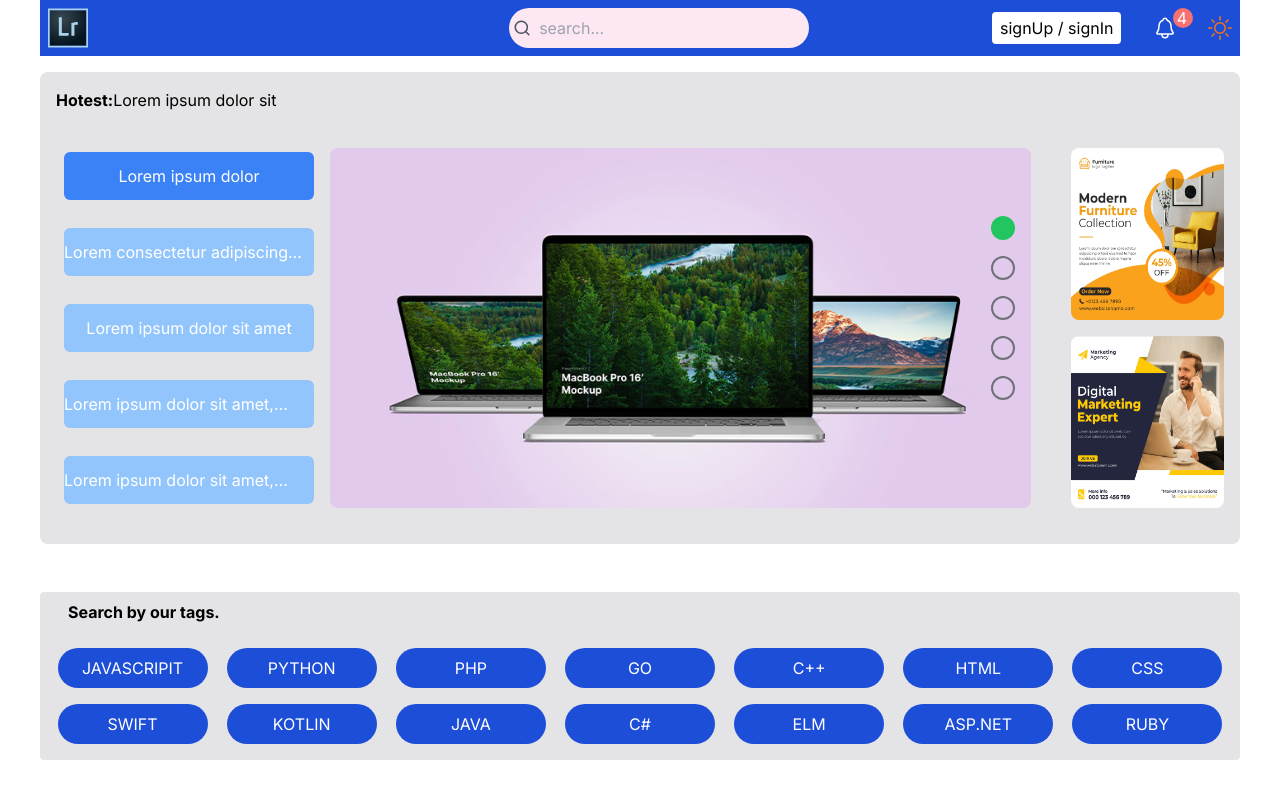
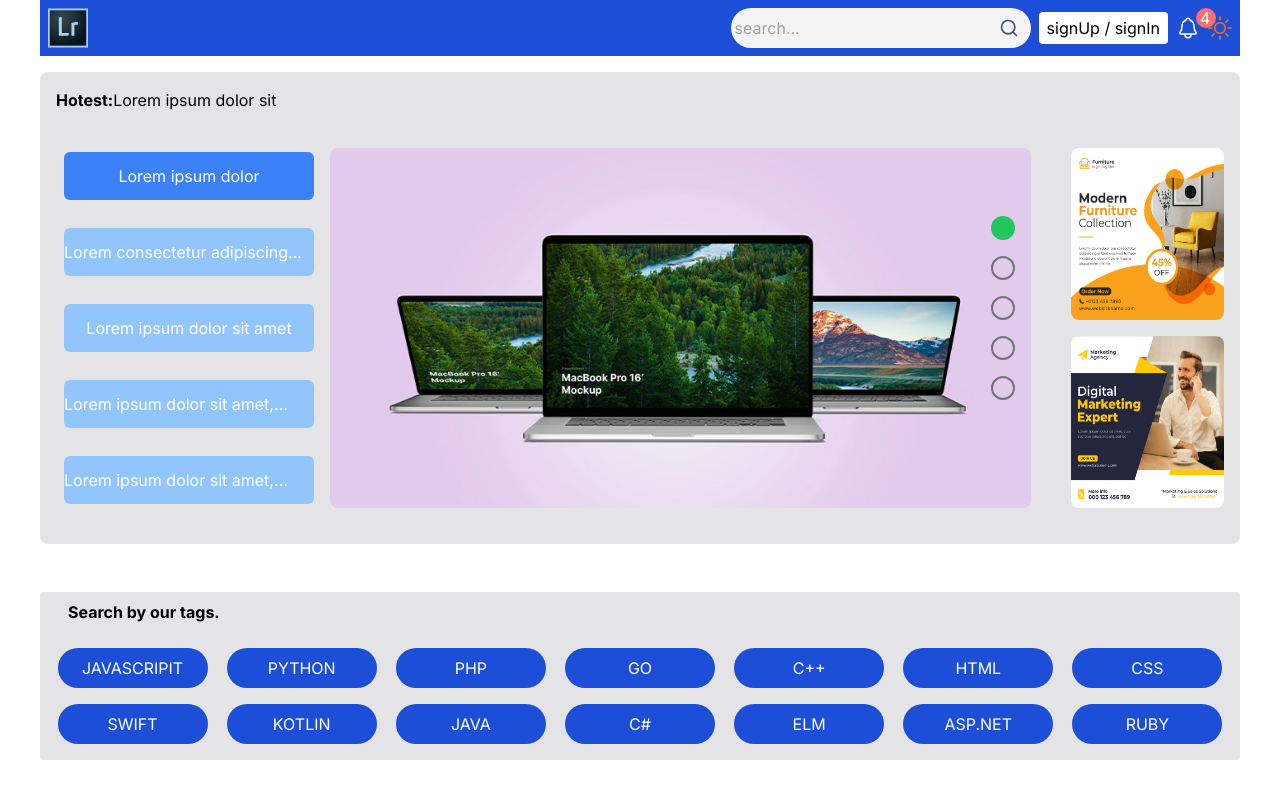
Before and after one commit to arshia788/BlogV2NextPractice, a Next.js app: page / in a window 1280 px wide. Shown: the top 800 px of the page. Built offline with nearby package versions, Linux system fonts and the light colour scheme.

Commit message:
changed the ui of header

```diff
--- a/components/layout/Header.js
+++ b/components/layout/Header.js
@@ -2,18 +2,18 @@
 import LogInHeader from 'components/module/header/LogInHeader';
 import HeaderSearch from 'components/module/header/HeaderSearch';
 import Image from 'next/image';
+import Link from 'next/link';
 
 export default function Header() {
 
 
     return (
-        <header className='flex justify-between items-center bg-blue-700 p-2'>
+        <header className='flex justify-between items-center bg-blue-700 p-2 sticky top-0 left-0 right-0 z-10'>
 
-            <div className=' w-[230px]'>
+            <Link href={'/'} className=' w-[230px]'>
                 <Image src={'/logo.svg'} width={40} height={40} alt='logo'/>
-            </div>
+            </Link>
 
-            <HeaderSearch />
             <LogInHeader />
         </header>
     )
--- a/components/module/header/HeaderSearch.js
+++ b/components/module/header/HeaderSearch.js
@@ -1,9 +1,8 @@
 'use client';
+import { useState } from 'react';
 
 import { FiSearch } from "react-icons/fi";
 import { FiArrowRight } from "react-icons/fi";
-import { useState } from 'react';
-
 
 
 export default function HeaderSearch() {
@@ -24,19 +23,28 @@
     return (
 
         <div className='flex justify-between items-center
-             bg-pink-100 rounded-full py-2 px-1 w-[300px] ml-12'>
+             bg-zinc-100 rounded-full py-2 px-1 w-[300px] ml-12'>
 
-            <FiSearch className='w-6 h-6 text-gray-600 mr-2' />
             <input placeholder='search...'
                 className='bg-transparent outline-none w-80 '
                 onChange={changeHandler}
             />
 
+
             <div className="w-8">
-                <FiArrowRight
-                    className={`${showArrow ? " static transition-all duration-300" : 'w-4 h-4 hidden transition-all duration-300'}`}
-                />
+
+                {
+                    showArrow ?
+
+                        <FiArrowRight
+                        className='w-5 h-5 text-gray-600 mr-2'
+                        />
+                        :
+                        <FiSearch className='w-5 h-5 text-gray-600 mr-2' />
+                }
+
             </div>
+
         </div>
     )
 }
--- a/components/module/header/LogInHeader.js
+++ b/components/module/header/LogInHeader.js
@@ -1,7 +1,8 @@
 'use client';
 
+import HeaderSearch from './HeaderSearch';
+
 import { IoNotificationsOutline } from 'react-icons/io5';
-
 import { FiMoon } from 'react-icons/fi';
 import { BsSun } from 'react-icons/bs';
 
@@ -20,8 +21,9 @@
     }
 
     return (
-        <div className='flex justify-between items-center gap-x-2  w-[240px]'>
+        <div className='flex justify-between items-center gap-x-2 '>
 
+            <HeaderSearch />
             {/* signin */}
             <button className='bg-white border-none rounded px-2 py-1'>
                 <p>signUp / signIn</p>
```
